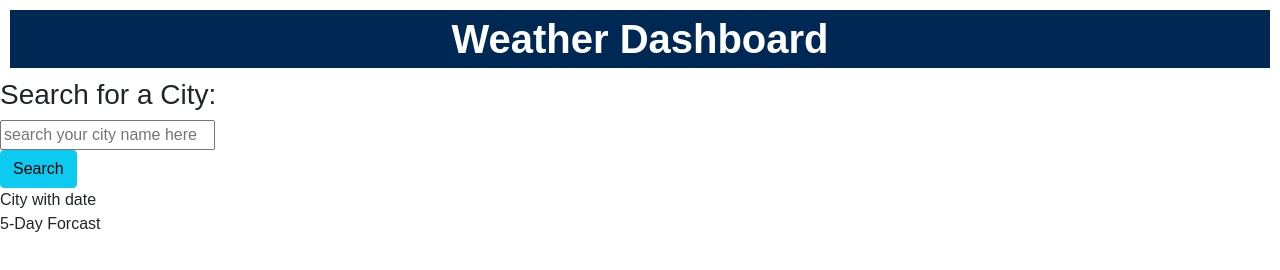
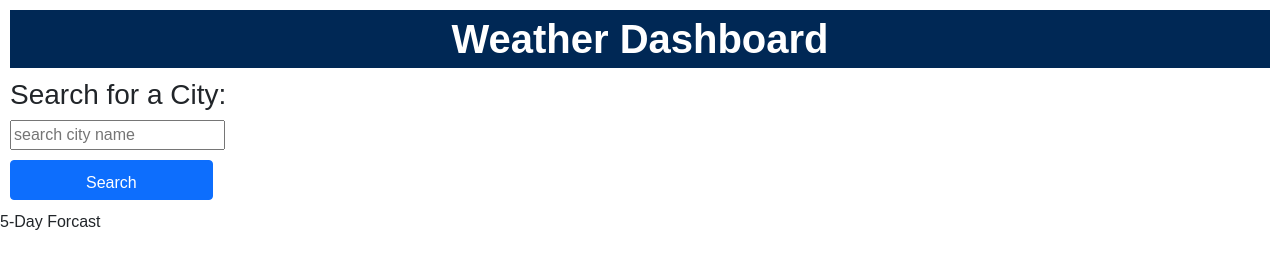
Before and after one commit to SumaiaSorna/weather-widget, a plain HTML site: page index.html in a window 1280 px wide. Drawn offline with nearby package versions, Linux system fonts and the light colour scheme.

Commit message:
wip pseudo code only

```diff
--- a/assests/css/styles.css
+++ b/assests/css/styles.css
@@ -28,3 +28,17 @@ h1 {
   justify-content: center;
   font-weight: bold;
 }
+
+.search-container {
+  margin-left: 10px;
+}
+
+.btn {
+  margin: 10px;
+  padding: 10px 75px 4px;
+}
+
+.list-group {
+  margin: 10px;
+  padding: 10px;
+}
--- a/assests/js/index.js
+++ b/assests/js/index.js
@@ -0,0 +1,75 @@
+// on submit function
+
+const onSubmit = function {
+    // get city
+
+    // pass it to the validate function if...else
+
+      // get from value
+      //check if empty -> return true / false
+
+}
+// event listener(prevent default )
+
+
+
+
+//fetch data function
+      // API (vedio 36min) have to call 2 API
+
+         // construct my URL ${city}
+         // fetch URL
+         //then (handle response)
+         //then (handle data)
+                  //get lat lon name
+
+                  //construct URL ($lat $lon)
+                  //fetch (URL)
+                  // handle response
+                  //handle data (have current and forecast data)
+
+         // after ICON code (vedio 53 min)
+         // for UV number check slack resources
+
+
+//render current card
+ // current object (mock data)
+         //{- uv}  span class = ${getUv()}
+         //{-icon}
+
+         // getUvClassName (red /amber/green) use bootsrap Badge
+
+         //getIconUrl --> return "string" -> img. src attribute <img src=${getIconUrl}
+
+         const renderForcastFunction = function{
+             //map over forecast
+             //callback
+             //each
+                //{--------------} icon -> getIconUrl ->"--" img src
+                //dt-->format-->""}
+         }
+
+
+
+
+
+//render current weather card function
+
+// render forecast function
+
+//add to lS
+
+//render  search history
+
+const renderSearchHistory = function {
+    //get data from LS
+    // map through the citites
+    //in map call back function for each city construct
+    // add click event listener
+    // join and append to parent
+
+//onload function call the function render search history
+
+
+
+}
--- a/index.html
+++ b/index.html
@@ -35,18 +35,26 @@
         <div>
           <h1>Weather Dashboard</h1>
         </div>
+        <form>
+          <div class="search-container">
+            <h3>Search for a City:</h3>
+            <input id="cityname" type="text" placeholder="search city name " />
+          </div>
+
+          <div>
+            <button class="btn btn-primary" type="submit">Search</button>
+          </div>
+        </form>
+        <!-- will do it in jQuery
         <div>
-          <h3>Search for a City:</h3>
-          <input
-            id="cityname"
-            type="text"
-            placeholder="search your city name here"
-          />
-        </div>
-        <div>
-          <button type="button" class="btn btn-info">Search</button>
-        </div>
-        <div>City with date</div>
+          <ul class="list-group">
+            <li class="list-group-item">city name</li>
+            <li class="list-group-item">city name</li>
+            <li class="list-group-item">city name</li>
+            <li class="list-group-item">city name</li>
+            <li class="list-group-item">city name</li>
+          </ul>
+        </div> -->
         <div>5-Day Forcast</div>
       </div>
 
```
